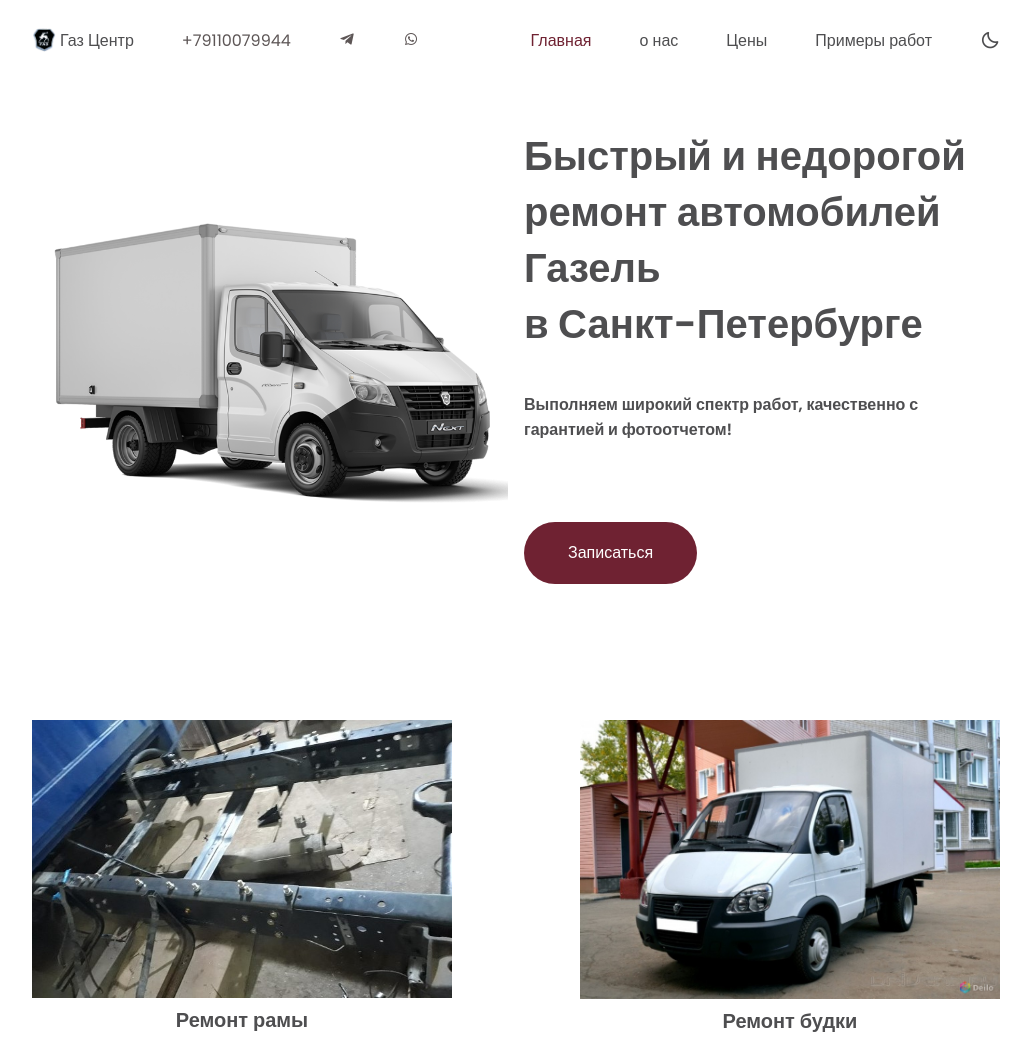
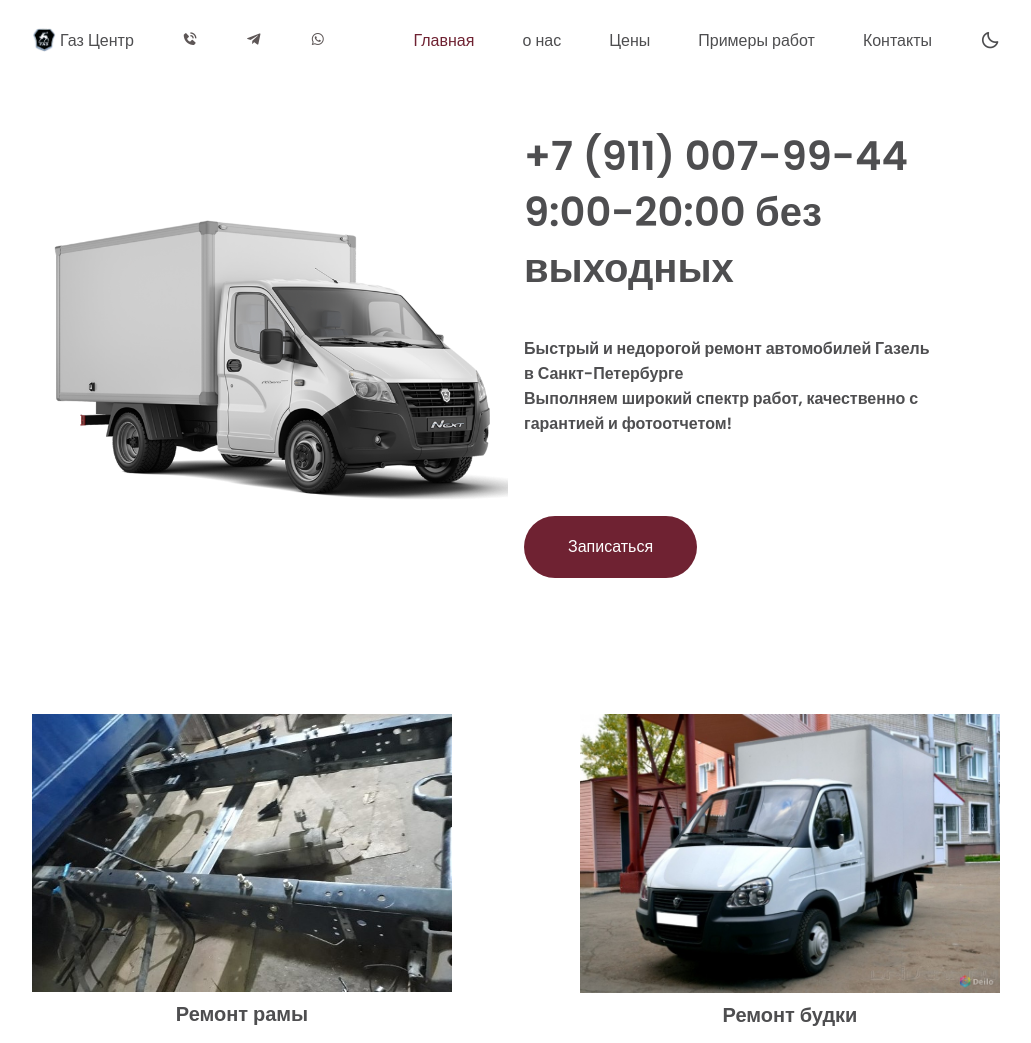
Before and after one commit to zubr47/1st, a plain HTML site: page index.html in a window 1280 px wide. Shown: the top 1043 px of the page, without its empty margins (124-1155 px from the left). Drawn offline with nearby package versions, Linux system fonts and the light colour scheme.

Commit message:
Add files via upload

```diff
--- a/assets/css/styles.css
+++ b/assets/css/styles.css
@@ -441,7 +441,7 @@ body.dark-theme {
 /*=============== NEW ===============*/
 .new__card {
   position: relative;
-  width: 400px;
+  width: 300px;
   background-color: var(--container-color);
   box-shadow: 0 4px 16px hsla(355, 25%, 15%, .1);
   padding: 0.5rem 0.5rem 0.5rem;
@@ -464,7 +464,7 @@ body.dark-theme {
 
 .new__img {
   position: relative;
-  width:400px;
+  width:300px;
   margin-bottom: var(--mb-2);
   transition: .3s;
 
--- a/index.html
+++ b/index.html
@@ -27,7 +27,7 @@
                     <img src="assets/img/Ll.png" alt="" class="nav__logo-img">
                     Газ Центр
                 </a>
-                <a  target="_blank"  href="tel:+79110079944"> +79110079944 </a>
+                <a  target="_blank"  href="tel:+79110079944" class="home__social-icon"><i class='bx bxs-phone-call'></i></a>
                 <a target="_blank" href="https://t.me/ruslan_orud" class="home__social-icon"><i class='bx bxl-telegram'></i></a>
                 <a target="_blank" href="https://wa.me/79110079944" class="home__social-icon"><i class='bx bxl-whatsapp' ></i></a>
                 <div class="nav__menu" id="nav-menu">
@@ -43,6 +43,9 @@
                         </li>
                         <li class="nav__item">
                             <a href="#new" class="nav__link">Примеры  работ</a>
+                        </li>
+                        <li class="nav__item">
+                            <a href="#map" class="nav__link">Контакты</a>
                         </li>
                     </ul>
 
@@ -73,10 +76,13 @@
                     <img src="assets/img/Gaz.png" alt="" class="home__img">
 
                     <div class="home__data">
-                        <h1 class="home__title">Быстрый и недорогой
-                            ремонт автомобилей Газель <br> в Санкт-Петербурге</h1>
+                        <h1 class="home__title">
+                            <a  target="_blank"  href="tel:+79110079944"> +7 (911) 007-99-44<br> 9:00-20:00 без выходных </a>
+                           </h1>
                         <p class="home__description">
                            <h4>
+                            Быстрый и недорогой
+                            ремонт автомобилей Газель <br> в Санкт-Петербурге<br>
                                 Выполняем широкий спектр работ, качественно с гарантией и фотоотчетом! </a>
                             </h4>
                         </p>
@@ -195,7 +201,7 @@
 
 
                         <h3 class="gift__price">от 2т</h3>
-                        <span class="gift__title">ремонт рамы</span>
+                        <span class="gift__title">ремонт рамы </span>
                     </article>
                 </div>
             </section>
@@ -251,7 +257,7 @@
             </section>
 
             <!--==================== MAP ====================-->
-            <section class="message section container">
+            <section class="message section container" id="map">
                <h2 class="footer__title"> Наш адрес : Ленинградская область, Всеволожский район, деревня Новое Девяткино, 1-й проезд, уч6 </h2>
                    <div style="position:center;overflow:hidden;border-radius:  0.75rem;margin-top: 40px;" >
                     <iframe src="https://yandex.ru/map-widget/v1/?um=constructor%3A2d3c953709e7369eeb55f8cd7f3dc1efc6358154ff1441b267a5f524d55e5e17&amp;source=constructor"
```
